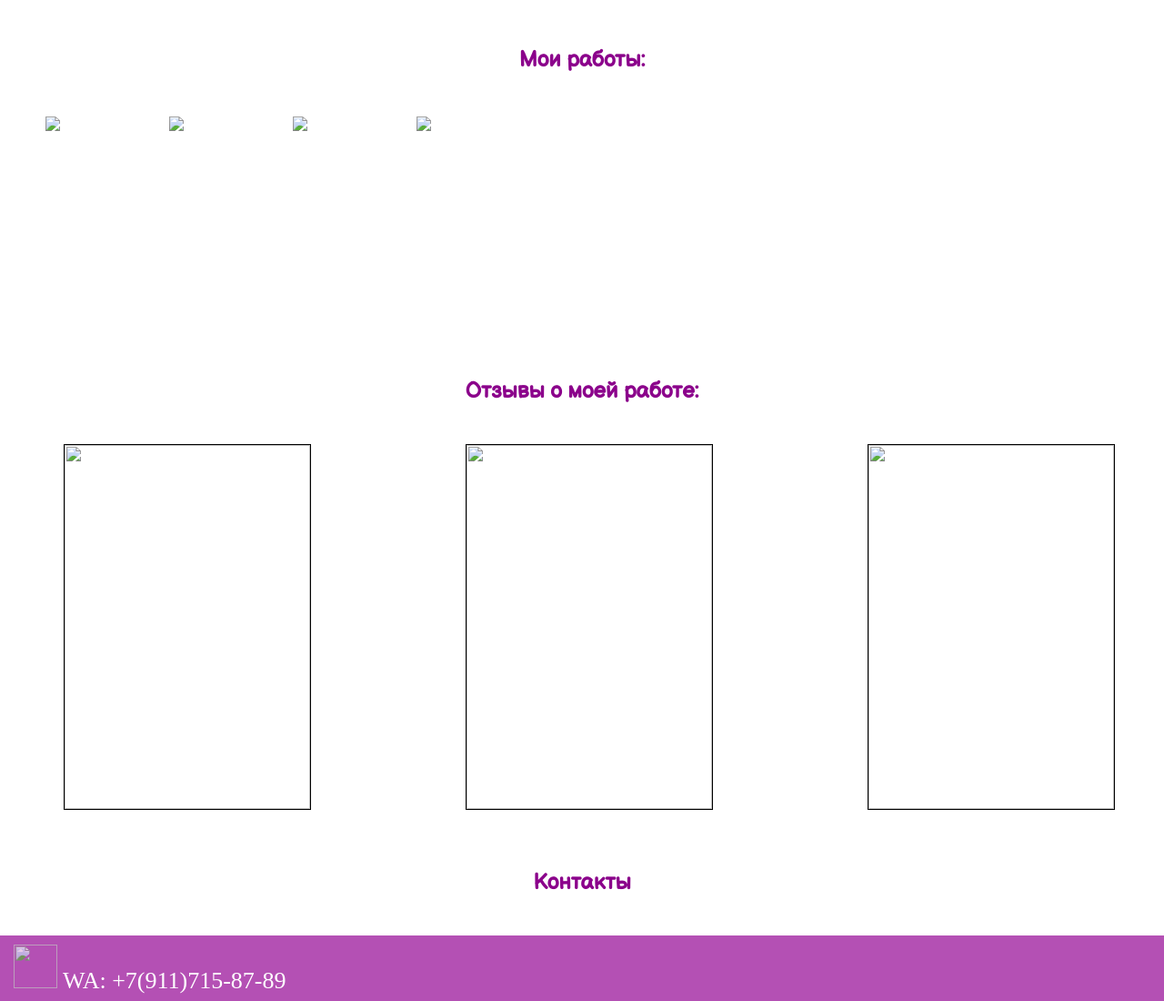
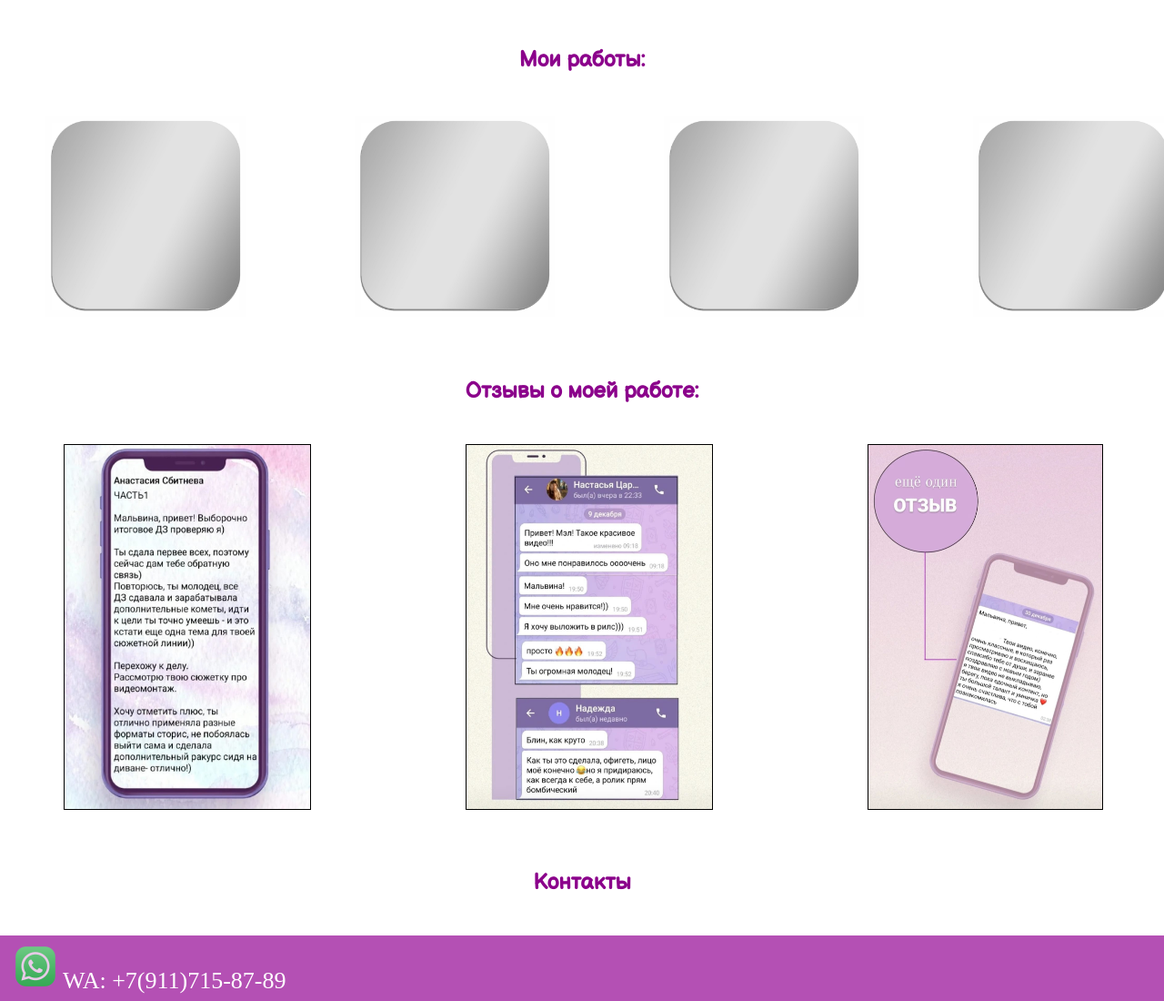
Before and after one commit to carpediem511/portfolio, a plain HTML site: page index.html in a window 1280 px wide. Shown: the part 1700-2800 px from the top of the page at 91% size. Drawn offline with Linux system fonts and the light colour scheme; a web font is replaced by a local one.

Commit message:
Add files via upload

```diff
--- a/index.html
+++ b/index.html
@@ -68,7 +68,7 @@
             </p>
             </div>
 
-            <img class="myfoto" src="Images/foto.jpg"/>
+            <img class="myfoto" src="foto.jpg"/>
              </div>
 
 <div class="abv2">
@@ -143,10 +143,10 @@
     <div class="workO">
         <div class="work2">
 
-        <img src="Images/work.jpg" style="margin:0px 70px 0px 50px; ">
-        <img src="Images/work.jpg" style="margin:0px 70px 0px 50px; ">
-        <img src="Images/work.jpg" style="margin:0px 70px 0px 50px; ">
-        <img src="Images/work.jpg" style="margin:0px 70px 0px 50px; ">
+        <img src="work.jpg" style="margin:0px 70px 0px 50px; ">
+        <img src="work.jpg" style="margin:0px 70px 0px 50px; ">
+        <img src="work.jpg" style="margin:0px 70px 0px 50px; ">
+        <img src="work.jpg" style="margin:0px 70px 0px 50px; ">
     </div>
     </div>
 
@@ -155,9 +155,9 @@
     </div>
 
     <div class="otzivi2">
-        <img class="myfoto2" src="Images/otz1.jpg" style="margin:0px 100px 0px 70px; ">
-        <img class="myfoto2" src="Images/otz3.jpg" style="margin:0px 100px 0px 70px; ">
-        <img class="myfoto2" src="Images/otz4.jpg" style="margin:0px 100px 0px 70px; ">
+        <img class="myfoto2" src="otz1.jpg" style="margin:0px 100px 0px 70px; ">
+        <img class="myfoto2" src="otz3.jpg" style="margin:0px 100px 0px 70px; ">
+        <img class="myfoto2" src="otz4.jpg" style="margin:0px 100px 0px 70px; ">
     </div>
 
     <div class="kontakt"
@@ -166,17 +166,17 @@
         <div class="kontakt2">
 
             <div class="WA">
-            <img class="icon1" src="Images/wh.png" />
+            <img class="icon1" src="wh.png" />
             WA: +7(911)715-87-89
         </div>
 
         <div class="TG">
-            <img class="icon1" src="Images/telega.png"/>
+            <img class="icon1" src="telega.png"/>
             TG: @Maryland51
         </div>
 
         <div class="IG">
-            <img class="icon1" src="Images/insta.png"/>
+            <img class="icon1" src="insta.png"/>
             <a href="https://www.instagram.com/invites/contact/?i=p9rrpld53hd7&utm_content=nlquay"> IG: Carpe_diem__51 </a>
         </div>
 
```
